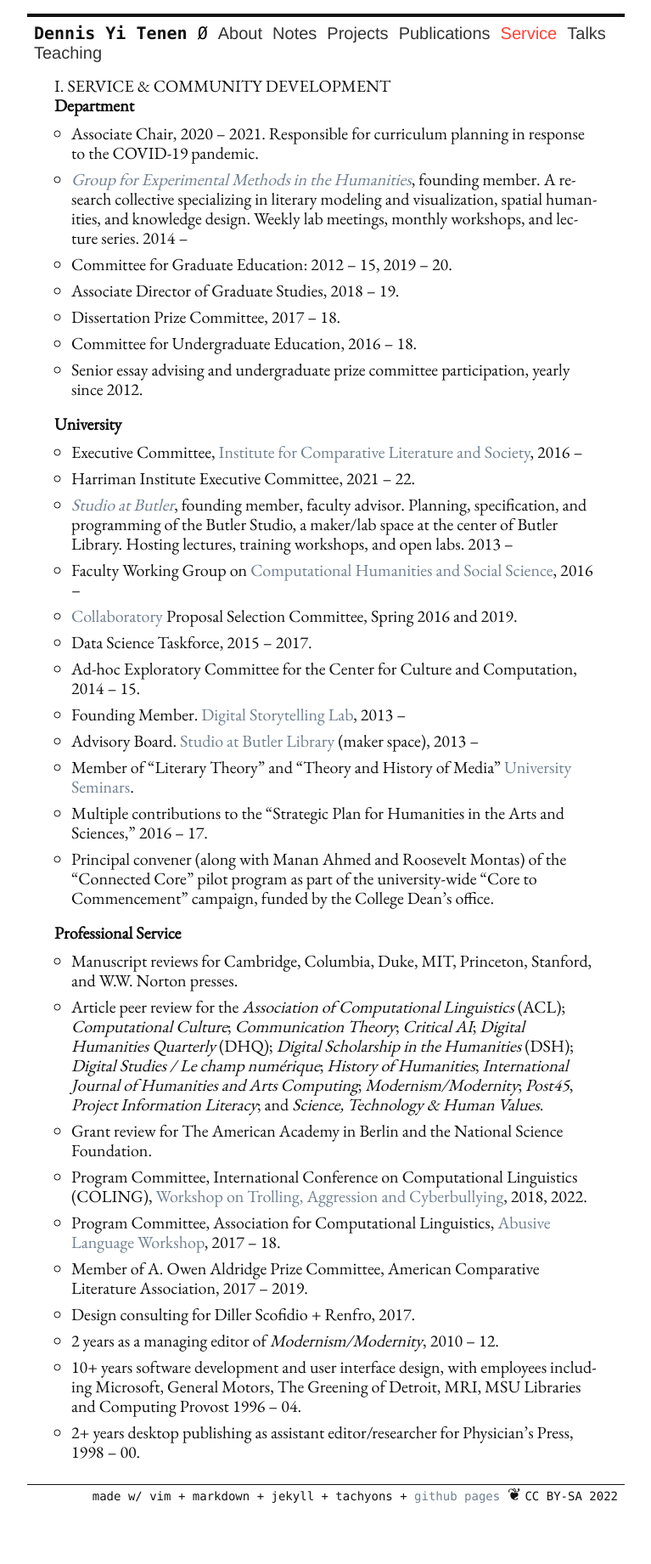
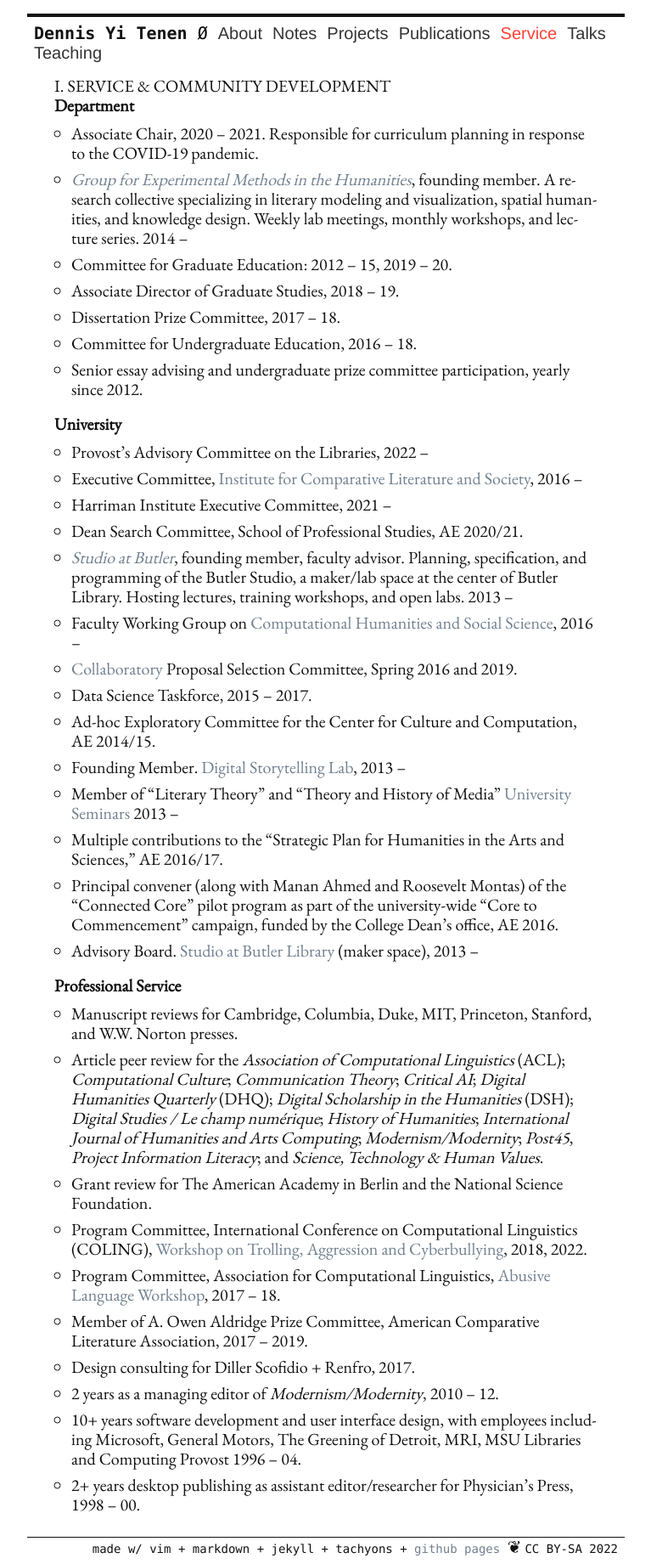
Before and after one commit to denten/denten.github.io, a Jekyll site: the page built from _pages/service.md, in a window 1280 px wide. Shown: the whole page at 85% size, without its empty margins (256-1023 px from the left). Built offline with Jekyll 4.4.1, drawn with Linux system fonts in a browser that asks for light colours; before the commit the page ends 1779 px from its top, so only the background shows below that.

Commit message:
update the service

```diff
--- a/_includes/CV/07-service.md
+++ b/_includes/CV/07-service.md
@@ -15,9 +15,11 @@ COVID-19 pandemic.
 
 #### University
 
+- Provost's Advisory Committee on the Libraries, 2022 --
 - Executive Committee, [Institute for Comparative Literature and
   Society](http://icls.columbia.edu/), 2016 --
-- Harriman Institute Executive Committee, 2021 -- 22.
+- Harriman Institute Executive Committee, 2021 --
+- Dean Search Committee, School of Professional Studies, AE 2020/21.
 - *[Studio at Butler](https://studio.cul.columbia.edu/)*, founding member, faculty advisor.
   Planning, specification, and programming of the Butler Studio, a maker/lab space at the
   center of Butler Library. Hosting lectures, training workshops, and open labs. 2013 --
@@ -26,16 +28,17 @@ COVID-19 pandemic.
 - [Collaboratory](http://collaboratory.columbia.edu/) Proposal Selection Committee, Spring 2016
   and 2019.
 - Data Science Taskforce, 2015 -- 2017.
-- Ad-hoc Exploratory Committee for the Center for Culture and Computation, 2014 -- 15.
+- Ad-hoc Exploratory Committee for the Center for Culture and Computation, AE 2014/15.
 - Founding Member. [Digital Storytelling Lab](http://www.digitalstorytellinglab.com/), 2013 --
-- Advisory Board. [Studio at Butler Library](https://studio.cul.columbia.edu/) (maker space), 2013 --
 - Member of "Literary Theory" and "Theory and History of Media" [University
-  Seminars](http://universityseminars.columbia.edu/seminars/list-of-seminars/).
-- Multiple contributions to the "Strategic Plan for Humanities in the Arts and Sciences," 2016
-  -- 17.
+  Seminars](http://universityseminars.columbia.edu/seminars/list-of-seminars/) 2013 --
+- Multiple contributions to the "Strategic Plan for Humanities in the Arts and Sciences," AE 2016/17.
 - Principal convener (along with Manan Ahmed and Roosevelt Montas) of the "Connected Core"
   pilot program as part of the university-wide "Core to Commencement" campaign, funded by the
-  College Dean's office.
+  College Dean's office, AE 2016.
+- Advisory Board. [Studio at Butler Library](https://studio.cul.columbia.edu/) (maker space),
+  2013 --
+
 
 #### Professional Service
 
```
